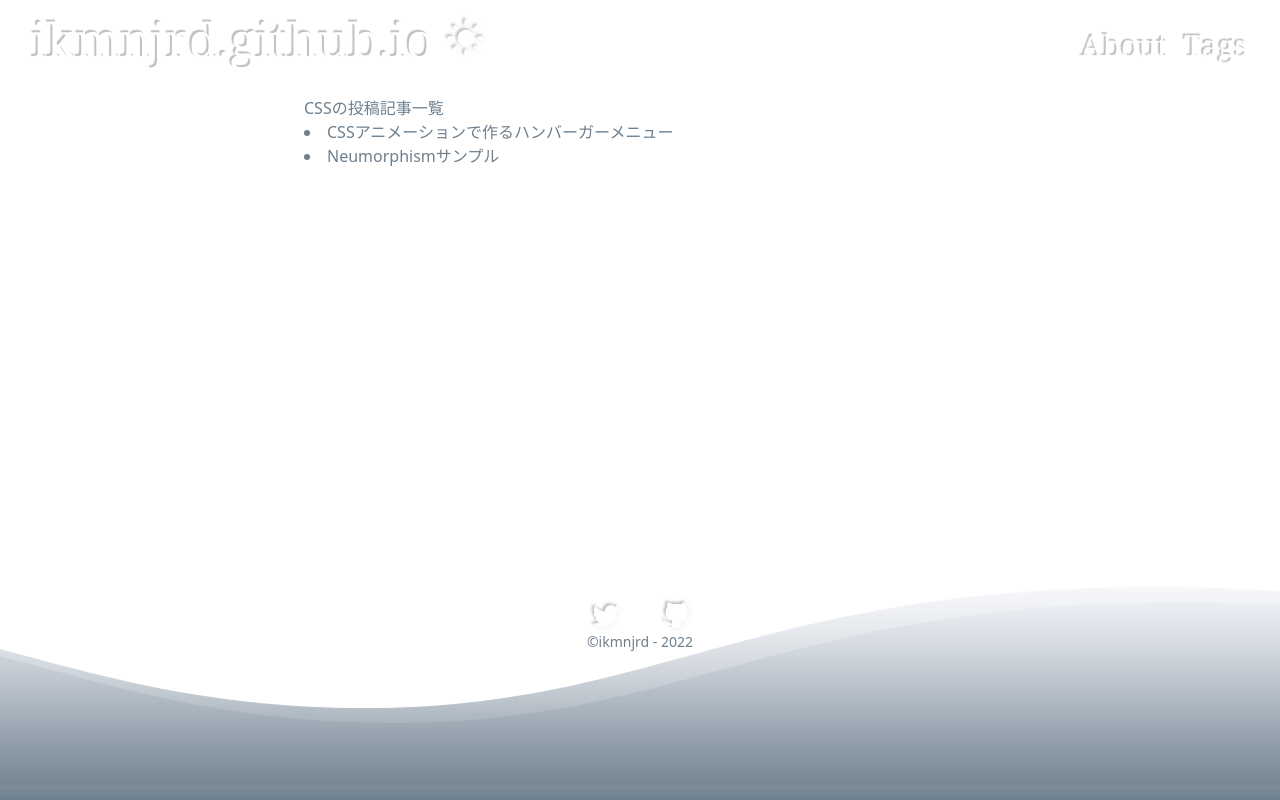
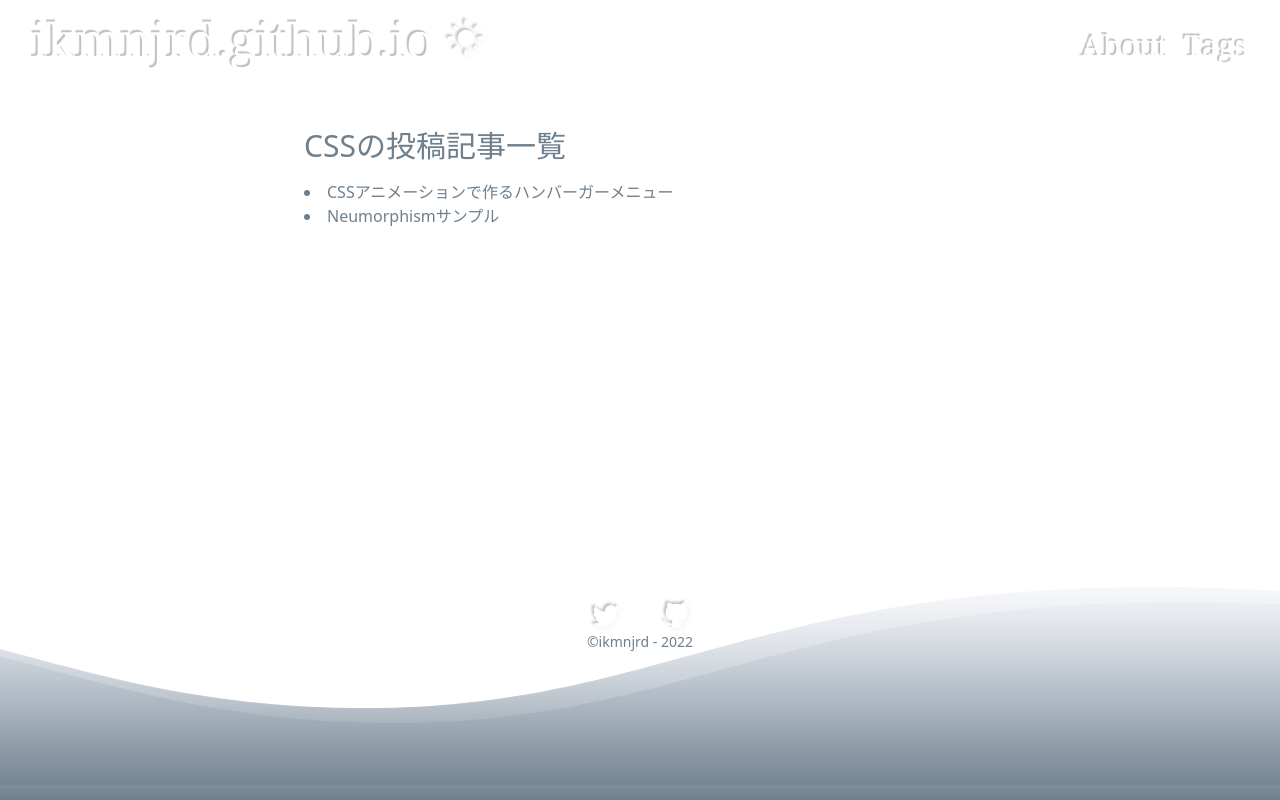
Before and after one commit to ikmnjrd/ikmnjrd.github.io, a Next.js app: page /tag/CSS in a window 1280 px wide. Built offline with nearby package versions, Linux system fonts and the light colour scheme.

Commit message:
fix: 特定のタグ一覧のヘッダーのスタイル修正

```diff
--- a/src/pages/tag/[tag].tsx
+++ b/src/pages/tag/[tag].tsx
@@ -28,7 +28,9 @@ export default function TagLinkPage({
     <>
       <TitleHead title={`${tag}の記事`} />
 
-      <h2>{tag}の投稿記事一覧</h2>
+      <h1 className="text-3xl pt-8 pb-4">
+        {tag}の投稿記事一覧
+      </h1>
       <div>
         {posts.map((post) => (
           <li key={post.slug}>
```
